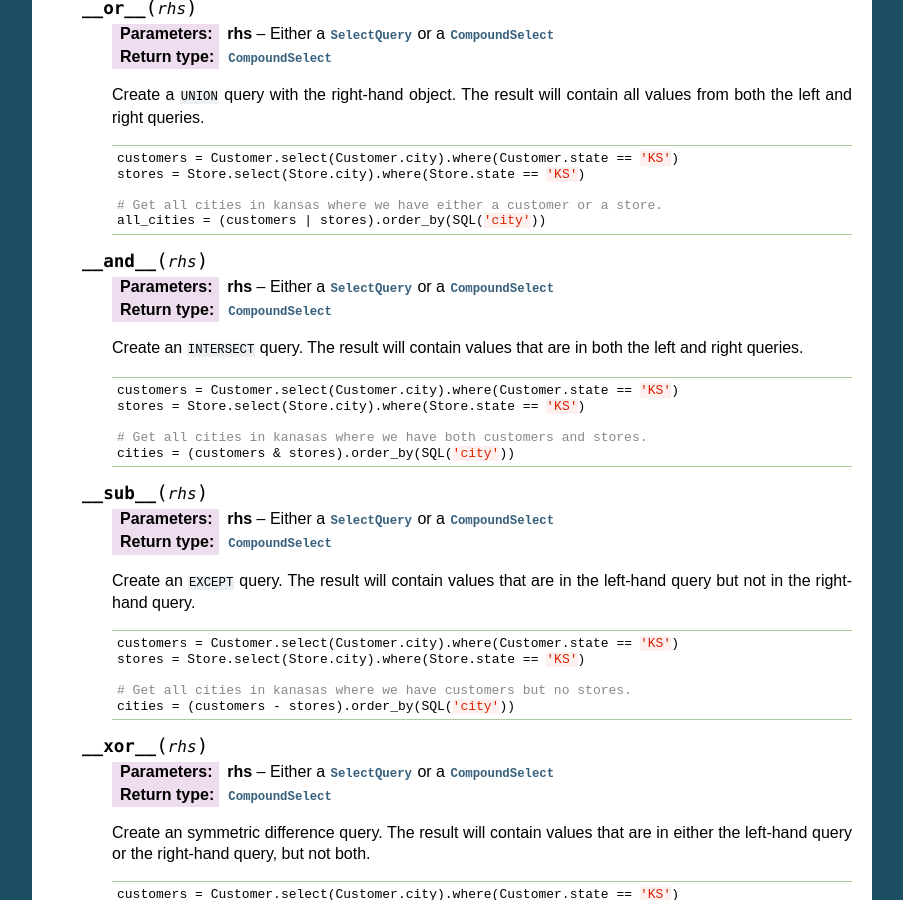
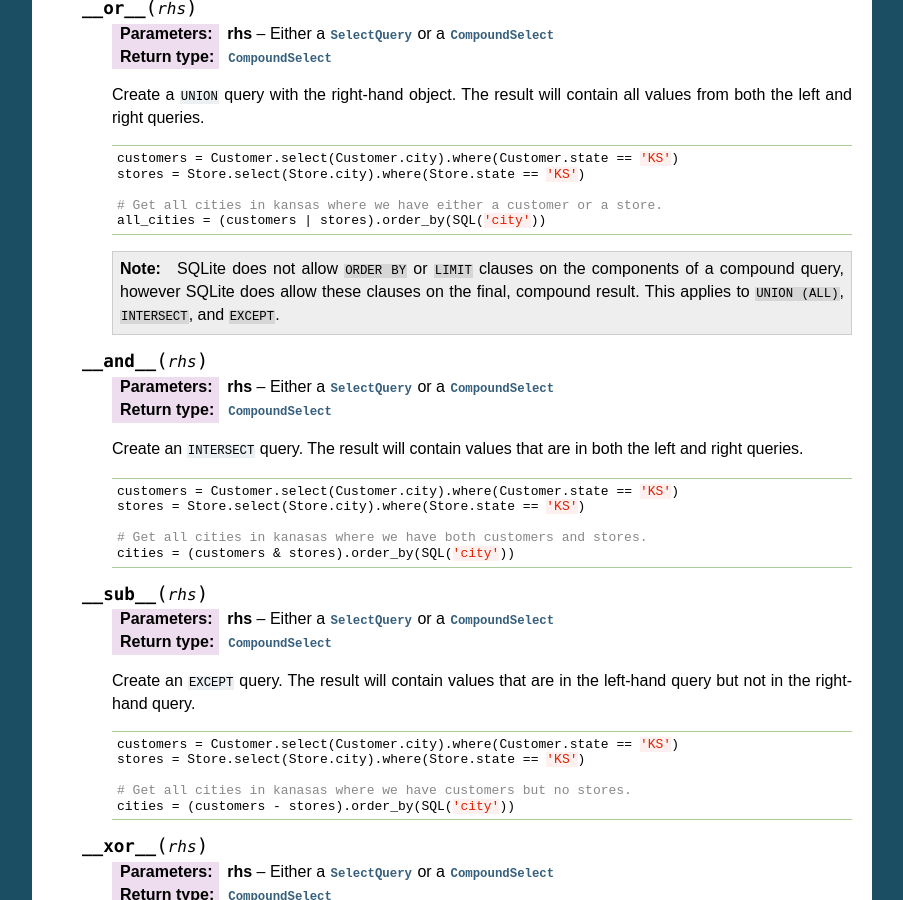
Before and after one commit to coleifer/peewee, a Sphinx documentation site: the page built from docs/peewee/api.rst, in a window 1280 px wide and 900 px high, scrolled down 19677 px. Shown: the whole window, without its empty margins (198-1101 px from the left). Built offline with Sphinx 7.4.7, drawn with Linux system fonts in a browser that asks for light colours; pages that are not in the unit, such as notebooks, are missing from menus; some of the changed text lies outside the part shown.

Commit message:
Document new attribute and caveats for sqlite compound queries.

```diff
--- a/docs/peewee/api.rst
+++ b/docs/peewee/api.rst
@@ -1272,8 +1272,7 @@
         :param rhs: Either a :py:class:`SelectQuery` or a :py:class:`CompoundSelect`
         :rtype: :py:class:`CompoundSelect`
 
-        Create a ``UNION`` query with the right-hand object. The result will contain
-        all values from both the left and right queries.
+        Create a ``UNION`` query with the right-hand object. The result will contain all values from both the left and right queries.
 
         .. code-block:: python
 
@@ -1282,6 +1281,9 @@
 
             # Get all cities in kansas where we have either a customer or a store.
             all_cities = (customers | stores).order_by(SQL('city'))
+
+        .. note::
+            SQLite does not allow ``ORDER BY`` or ``LIMIT`` clauses on the components of a compound query, however SQLite does allow these clauses on the final, compound result. This applies to ``UNION (ALL)``, ``INTERSECT``, and ``EXCEPT``.
 
     .. py:method:: __and__(rhs)
 
@@ -1628,6 +1630,10 @@
 
         Supported compound query operations.
 
+    .. py:attribute:: compound_select_parentheses = False
+
+        Whether ``UNION`` (or other compound ``SELECT`` queries) allow parentheses around the queries.
+
     .. py:attribute:: distinct_on = False
 
         Whether the database supports ``DISTINCT ON`` statements.
@@ -2080,6 +2086,8 @@
     :py:class:`Database` subclass that works with the "psycopg2" driver
 
     .. py:attribute:: commit_select = True
+
+    .. py:attribute:: compound_select_parentheses = True
 
     .. py:attribute:: distinct_on = True
 
```
